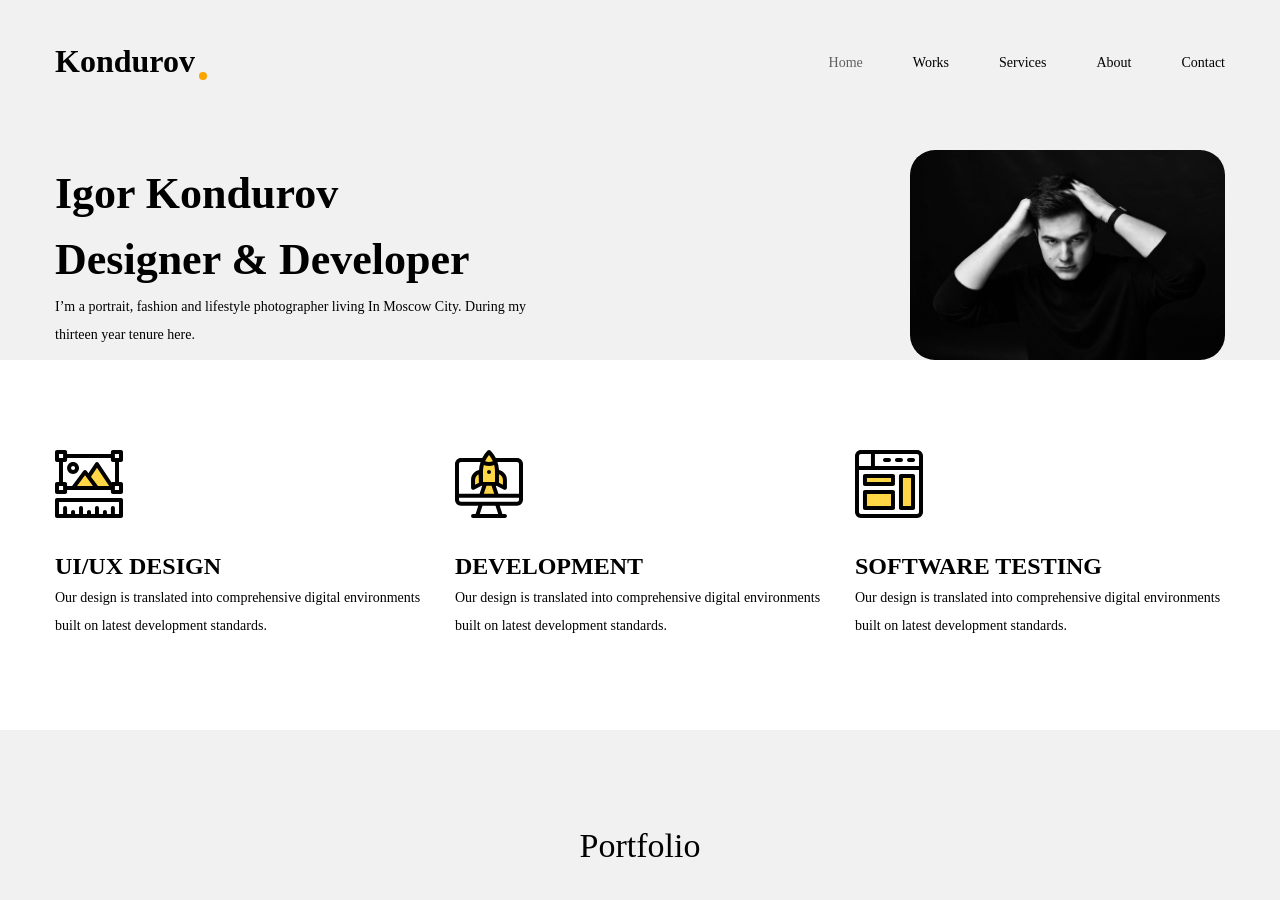
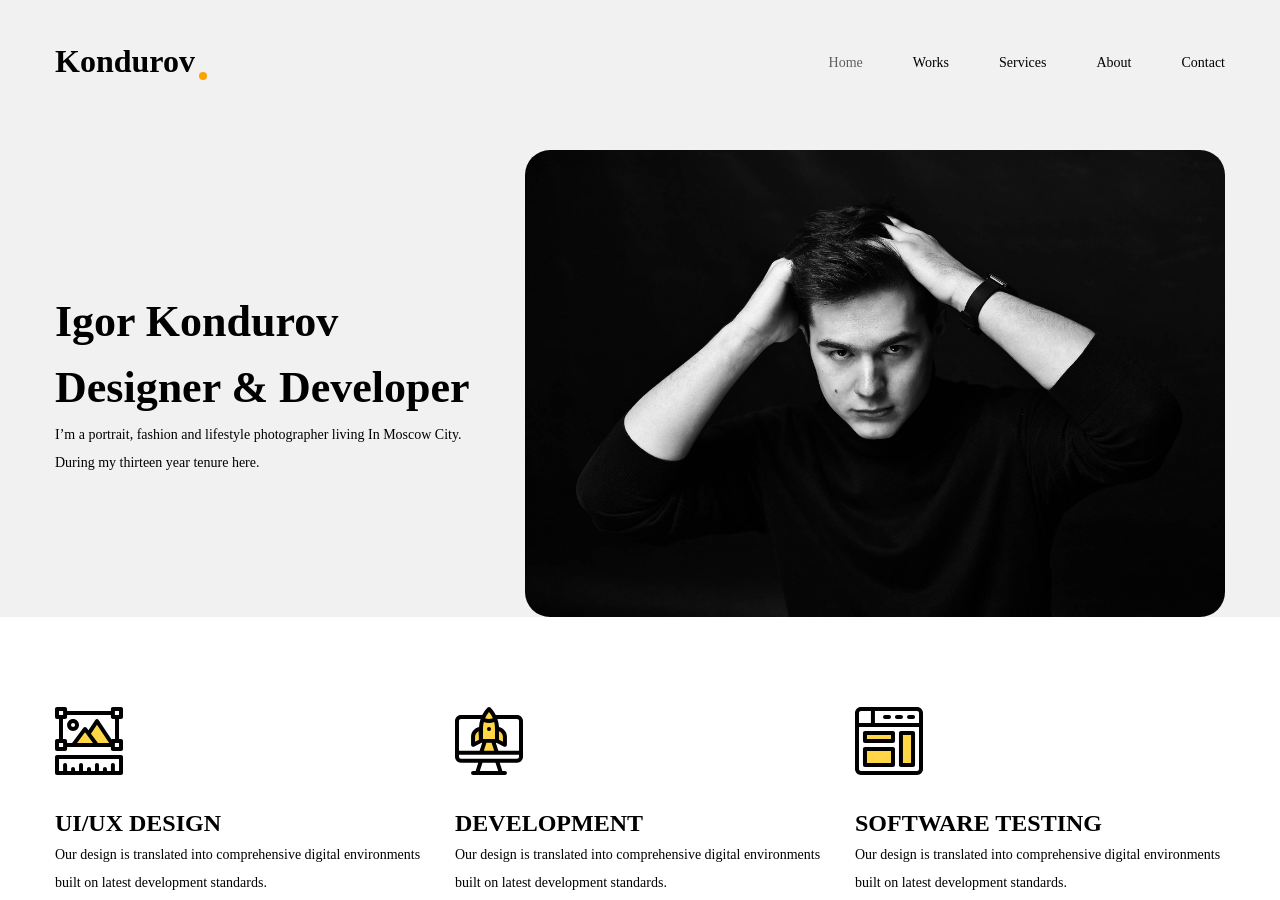
Before and after one commit to AlexMenov/portfolio-example, a plain HTML site: page index.html in a window 1280 px wide. Shown: the top 900 px of the page. Drawn offline with Linux system fonts and the light colour scheme.

Commit message:
Update style.css

```diff
--- a/css/style.css
+++ b/css/style.css
@@ -111,7 +111,7 @@ body {
 
 .header-image img {
   border-radius: 25px;
-  width: 315px;
+  width: 700px;
   height: auto;
 }
 
```
